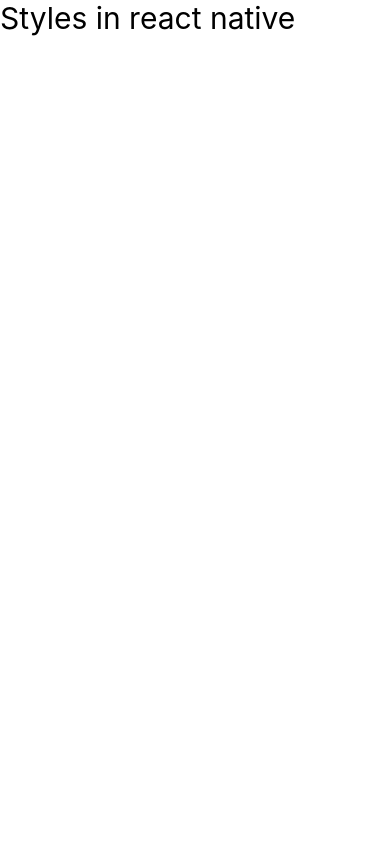
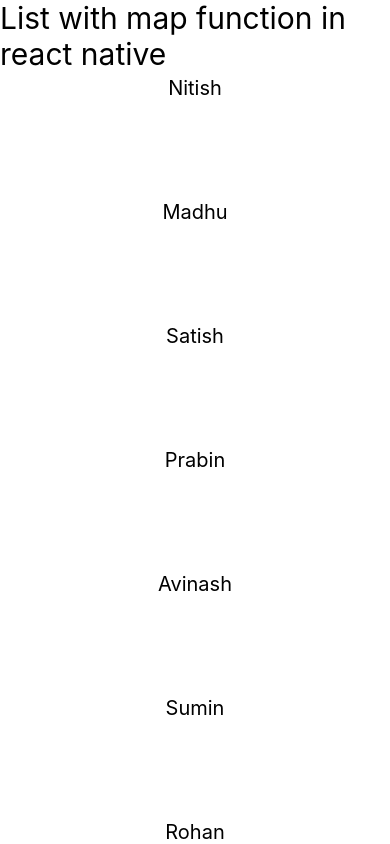
Before and after one commit to Nitishrestha/react-native-learning, a React Native app: screen / in a window 390 px wide. Shown: the top 844 px of the page. Built offline with nearby package versions, Linux system fonts and the light colour scheme.

Commit message:
flat list and flat list note

```diff
--- a/App.js
+++ b/App.js
@@ -1,23 +1,67 @@
 import React from 'react';
 
-import {Text, View} from 'react-native';
+import {Text, View, StyleSheet, ScrollView} from 'react-native';
 
 const App = () => {
+  const users = [
+    {
+      id: 1,
+      name: 'Nitish',
+    },
+    {
+      id: 2,
+      name: 'Madhu',
+    },
+    {
+      id: 3,
+      name: 'Satish',
+    },
+    {
+      id: 4,
+      name: 'Prabin',
+    },
+    {
+      id: 5,
+      name: 'Avinash',
+    },
+    {
+      id: 6,
+      name: 'Sumin',
+    },
+    {
+      id: 7,
+      name: 'Rohan',
+    },
+    {
+      id: 8,
+      name: 'John',
+    },
+  ];
+
   return (
     <View>
-      <Text style={{fontSize: 30}}>Styles in react native</Text>
+      <Text style={{fontSize: 30}}>List with map function in react native</Text>
+      <ScrollView style={style.scroll}>
+        {users.map(user => (
+          <Text style={style.item}>{user.name}</Text>
+        ))}
+      </ScrollView>
     </View>
   );
+};
 
 const style = StyleSheet.create({
-    textBox: {
+  item: {
     color: 'black',
     fontSize: 20,
     backgroundColor: 'white',
     marginTop: 4,
+    height: 120,
     textAlign: 'center',
   },
+  scroll: {
+    marginBottom: 80,
+  },
 });
-};
 
 export default App;
```
Also changed, not shown: note.txt (added). Lines whose indentation alone changed are shown as unchanged.
